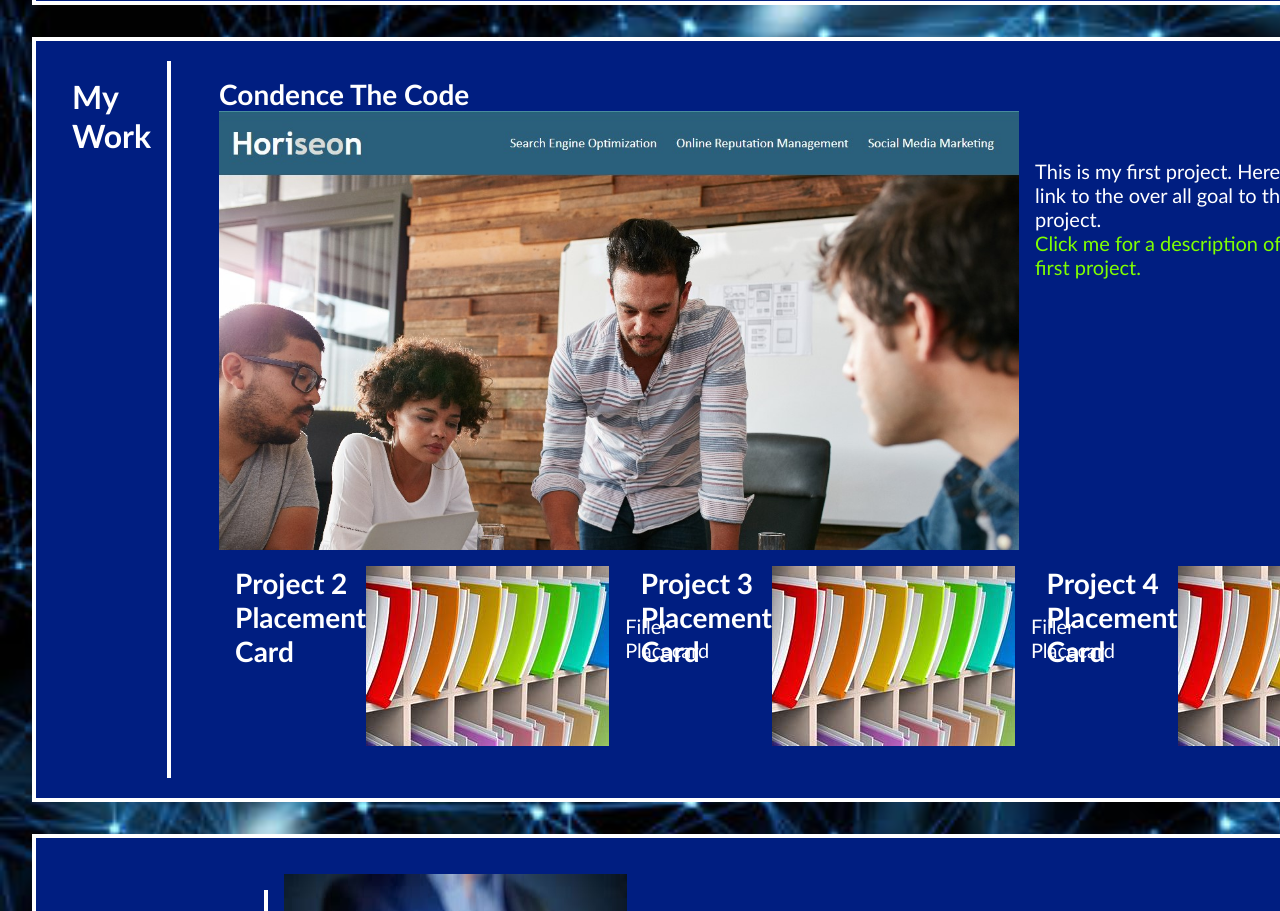
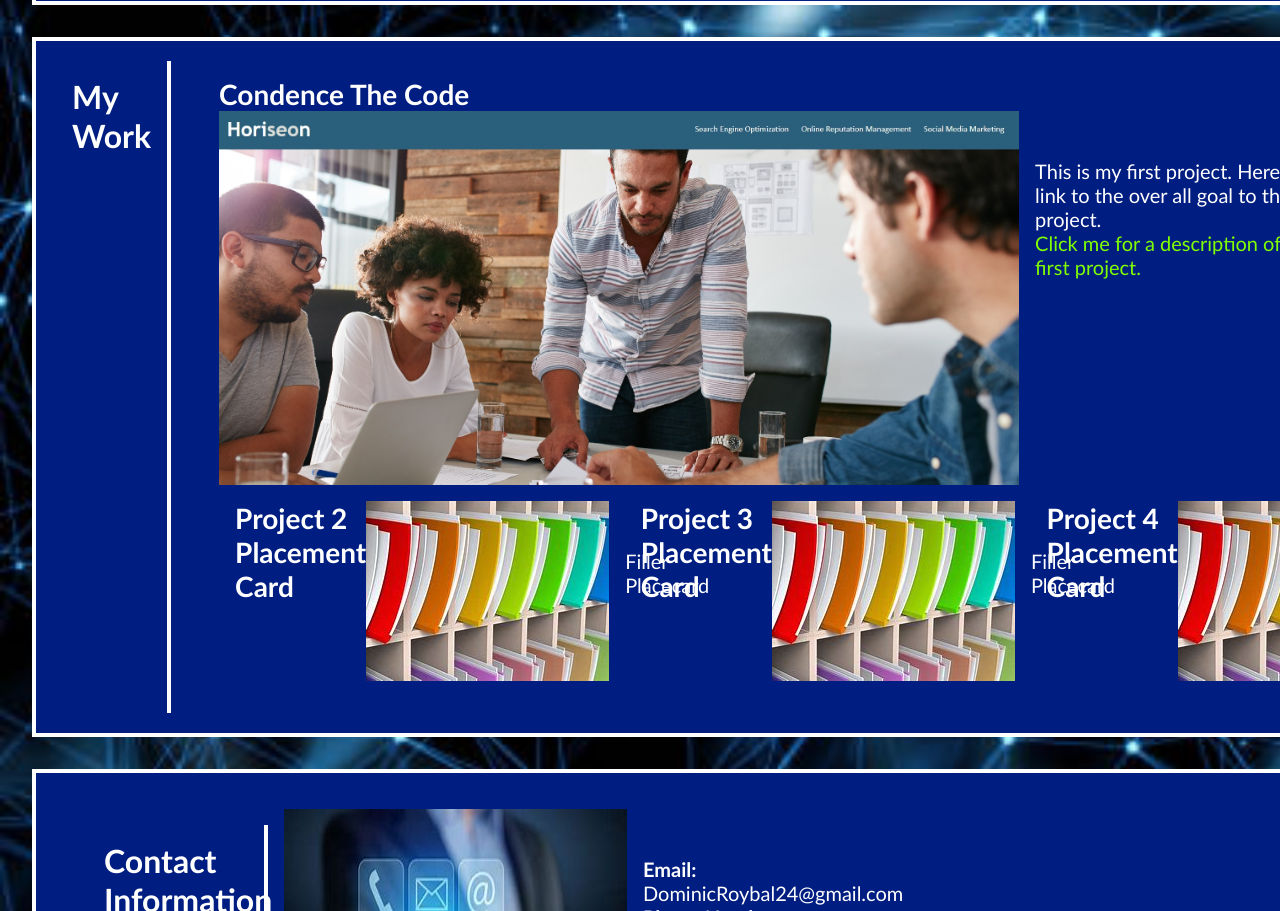
Before and after one commit to DominicRoybal/Professional_Portfolio, a plain HTML site: page index.html in a window 1280 px wide. Shown: the part 1285-2196 px from the top of the page. Drawn offline with Linux system fonts and the light colour scheme.

Commit message:
I fixed the Horizon image

```diff
--- a/index.html
+++ b/index.html
@@ -37,7 +37,7 @@
                     <h3>Condence The Code</h3>
                     <div id="Project1">
                         <a href="file:///C:/Users/domin/OneDrive/Documents/So-You-Think-You-Can-Code/index.html" target="_blank">
-                <img  class="Organized1" src="../Professional_Portfolio/Assets/Images/So You Think You Can Code.jpg" alt="Horizons Homepage"/></a>
+                <img  class="Organized1" src="../Professional_Portfolio/Assets/Images/Horizon!!!.jpg" alt="Horizons Homepage"/></a>
                 <p>This is my first project. Here is a link to the over all goal to this project.
                 <a id="link" href="https://github.com/DominicRoybal/So-You-Think-You-Can-Code">Click me for a description of my first project.</a>
                 </p>
```
Also changed, not shown: Assets/Images/Horizon!!!.jpg (added).
